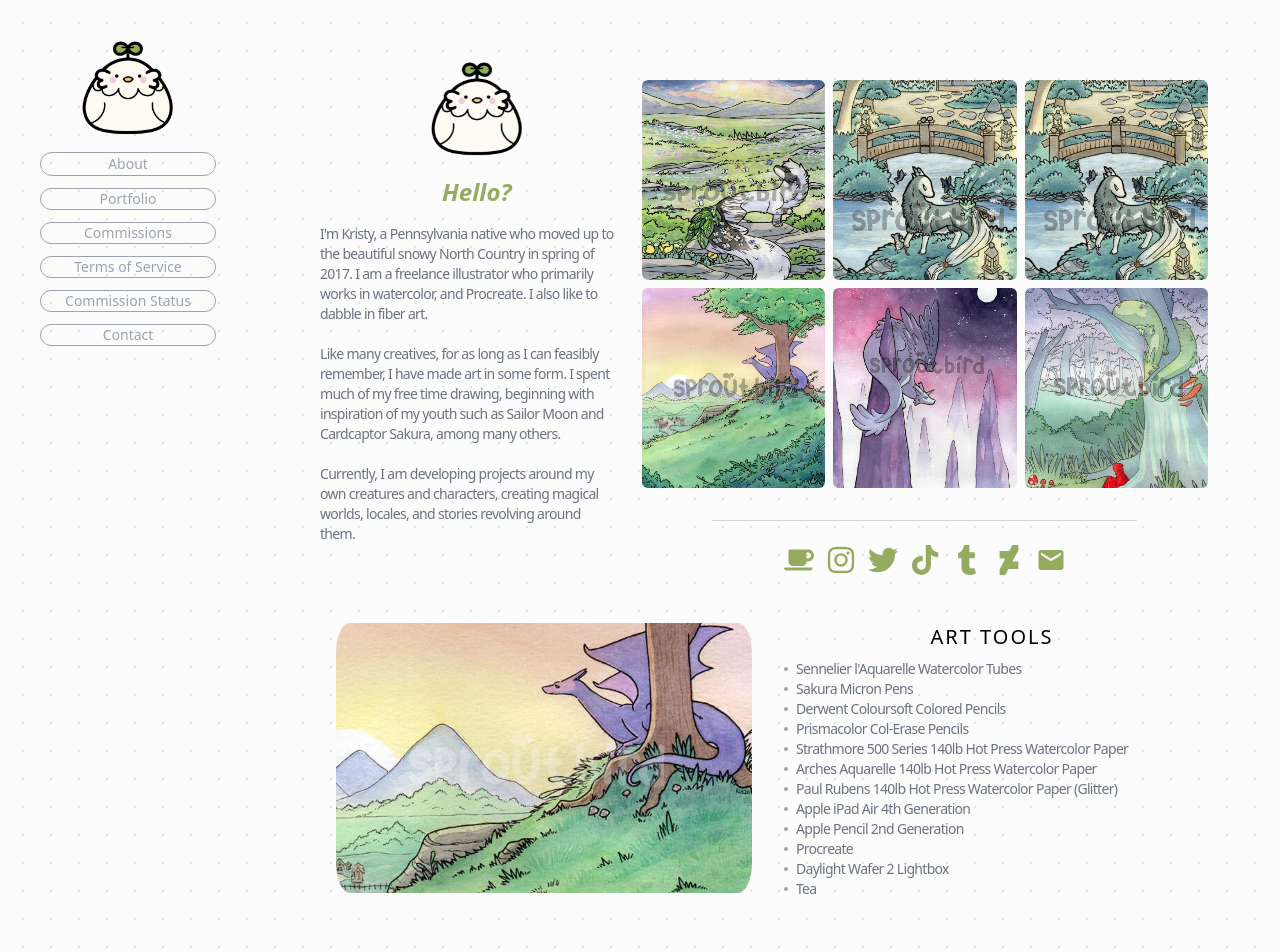
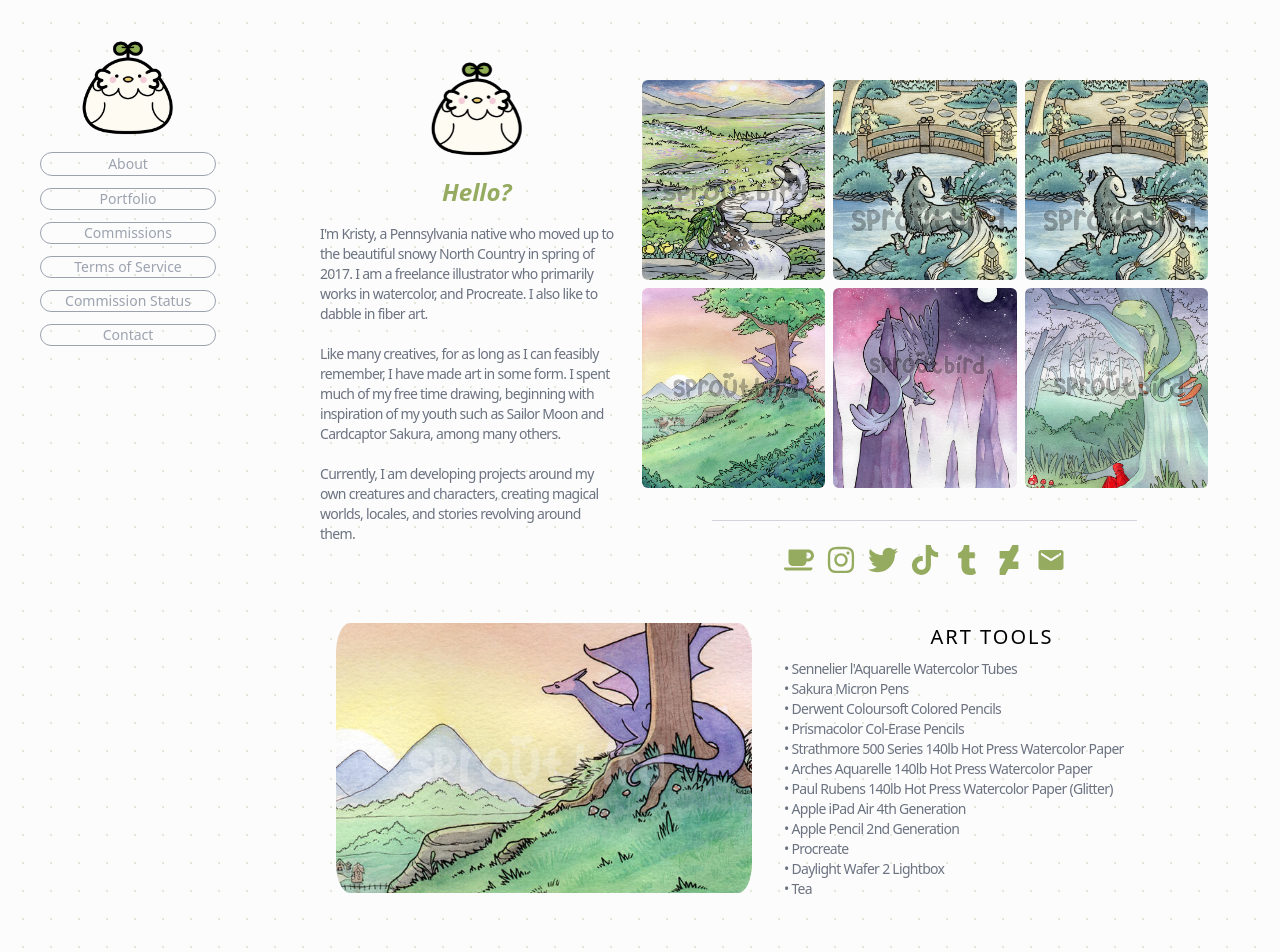
Before and after one commit to MDaud32/the-cakeguy, a Next.js app: page /About in a window 1280 px wide. Shown: the top 952 px of the page. Built offline with nearby package versions, Linux system fonts and the light colour scheme.

Commit message:
adding portfolio page

```diff
--- a/components/Navbar.jsx
+++ b/components/Navbar.jsx
@@ -31,7 +31,7 @@ const Navbar = () => {
             Commissions
           </Link>
           <Link
-            href="#"
+            href="/TermsOfService"
             className="border-[1px] border-gray-400 rounded-full hover:border-[#95AB60] hover:text-[#95AB60] text-gray-400 font-extralight text-sm">
             Terms of Service
           </Link>
--- a/pages/About.jsx
+++ b/pages/About.jsx
@@ -91,76 +91,64 @@ const About = () => {
           <h1 className="text-xl text-center tracking-widest  mb-2">
             ART TOOLS
           </h1>
-          <div className="flex flex-row items-center gap-2">
-            <div className="border-b-4 rounded-full w-1 border-gray-400"></div>
-            <p className=" text-base md:text-xs lg:text-md xl:text-sm font-medium text-gray-500 tracking-wide text-center lg:text-left md:tracking-tighter md:leading-tight md:text-left">
-              Sennelier l&apos;Aquarelle Watercolor Tubes
+          <div className="flex flex-row  gap-2">
+            <p className=" text-base md:text-xs lg:text-md xl:text-sm font-medium text-gray-500 tracking-wide text-left lg:text-left md:tracking-tighter md:leading-tight md:text-left ">
+              &#x2022; Sennelier l&apos;Aquarelle Watercolor Tubes
             </p>
           </div>
-          <div className="flex flex-row items-center gap-2">
-            <div className="border-b-4 rounded-full w-1 border-gray-400"></div>
-            <p className="text-base md:text-xs lg:text-md xl:text-sm font-medium text-gray-500 tracking-wide text-center lg:text-left md:tracking-tighter md:leading-tight md:text-left">
-              Sakura Micron Pens
+          <div className="flex flex-row  gap-2">
+            <p className="text-base md:text-xs lg:text-md xl:text-sm font-medium text-gray-500 tracking-wide text-left lg:text-left md:tracking-tighter md:leading-tight md:text-left">
+              &#x2022; Sakura Micron Pens
             </p>
           </div>
-          <div className="flex flex-row items-center gap-2">
-            <div className="border-b-4 rounded-full w-1 border-gray-400"></div>
-            <p className="text-base md:text-xs lg:text-md xl:text-sm font-medium text-gray-500 tracking-wide text-center lg:text-left md:tracking-tighter md:leading-tight md:text-left">
-              Derwent Coloursoft Colored Pencils
+          <div className="flex flex-row  gap-2">
+            <p className="text-base md:text-xs lg:text-md xl:text-sm font-medium text-gray-500 tracking-wide text-left lg:text-left md:tracking-tighter md:leading-tight md:text-left">
+              &#x2022; Derwent Coloursoft Colored Pencils
             </p>
           </div>
-          <div className="flex flex-row items-center gap-2">
-            <div className="border-b-4 rounded-full w-1 border-gray-400"></div>
-            <p className="text-base md:text-xs lg:text-md xl:text-sm font-medium text-gray-500 tracking-wide text-center lg:text-left md:tracking-tighter md:leading-tight md:text-left">
-              Prismacolor Col-Erase Pencils
+          <div className="flex flex-row  gap-2">
+            <p className="text-base md:text-xs lg:text-md xl:text-sm font-medium text-gray-500 tracking-wide text-left lg:text-left md:tracking-tighter md:leading-tight md:text-left">
+              &#x2022; Prismacolor Col-Erase Pencils
             </p>
           </div>
-          <div className="flex flex-row items-center gap-2">
-            <div className="border-b-4 rounded-full w-1 border-gray-400"></div>
-            <p className="text-base md:text-xs lg:text-md xl:text-sm font-medium text-gray-500 tracking-wide text-center lg:text-left md:tracking-tighter md:leading-tight md:text-left">
-              Strathmore 500 Series 140lb Hot Press Watercolor Paper
+          <div className="flex flex-row  gap-2">
+            <p className="text-base md:text-xs lg:text-md xl:text-sm font-medium text-gray-500 tracking-wide text-left lg:text-left md:tracking-tighter md:leading-tight md:text-left">
+              &#x2022; Strathmore 500 Series 140lb Hot Press Watercolor Paper
             </p>
           </div>
-          <div className="flex flex-row items-center gap-2">
-            <div className="border-b-4 rounded-full w-1 border-gray-400"></div>
-            <p className="text-base md:text-xs lg:text-md xl:text-sm font-medium text-gray-500 tracking-wide text-center lg:text-left md:tracking-tighter md:leading-tight md:text-left">
-              Arches Aquarelle 140lb Hot Press Watercolor Paper
+          <div className="flex flex-row  gap-2">
+            <p className="text-base md:text-xs lg:text-md xl:text-sm font-medium text-gray-500 tracking-wide text-left lg:text-left md:tracking-tighter md:leading-tight md:text-left">
+              &#x2022; Arches Aquarelle 140lb Hot Press Watercolor Paper
             </p>
           </div>
-          <div className="flex flex-row items-center gap-2">
-            <div className="border-b-4 rounded-full w-1 border-gray-400"></div>
-            <p className="text-base md:text-xs lg:text-md xl:text-sm font-medium text-gray-500 tracking-wide text-center lg:text-left md:tracking-tighter md:leading-tight md:text-left">
-              Paul Rubens 140lb Hot Press Watercolor Paper (Glitter)
+          <div className="flex flex-row  gap-2">
+            <p className="text-base md:text-xs lg:text-md xl:text-sm font-medium text-gray-500 tracking-wide text-left lg:text-left md:tracking-tighter md:leading-tight md:text-left">
+              &#x2022; Paul Rubens 140lb Hot Press Watercolor Paper (Glitter)
             </p>
           </div>
-          <div className="flex flex-row items-center gap-2">
-            <div className="border-b-4 rounded-full w-1 border-gray-400"></div>
-            <p className="text-base md:text-xs lg:text-md xl:text-sm font-medium text-gray-500 tracking-wide text-center lg:text-left md:tracking-tighter md:leading-tight md:text-left">
-              Apple iPad Air 4th Generation
+          <div className="flex flex-row  gap-2">
+            <p className="text-base md:text-xs lg:text-md xl:text-sm font-medium text-gray-500 tracking-wide text-left lg:text-left md:tracking-tighter md:leading-tight md:text-left">
+              &#x2022; Apple iPad Air 4th Generation
             </p>
           </div>
-          <div className="flex flex-row items-center gap-2">
-            <div className="border-b-4 rounded-full w-1 border-gray-400"></div>
-            <p className="text-base md:text-xs lg:text-md xl:text-sm font-medium text-gray-500 tracking-wide text-center lg:text-left md:tracking-tighter md:leading-tight md:text-left">
-              Apple Pencil 2nd Generation
+          <div className="flex flex-row  gap-2">
+            <p className="text-base md:text-xs lg:text-md xl:text-sm font-medium text-gray-500 tracking-wide text-left lg:text-left md:tracking-tighter md:leading-tight md:text-left">
+              &#x2022; Apple Pencil 2nd Generation
             </p>
           </div>
-          <div className="flex flex-row items-center gap-2">
-            <div className="border-b-4 rounded-full w-1 border-gray-400"></div>
-            <p className="text-base md:text-xs lg:text-md xl:text-sm font-medium text-gray-500 tracking-wide text-center lg:text-left md:tracking-tighter md:leading-tight md:text-left">
-              Procreate
+          <div className="flex flex-row  gap-2">
+            <p className="text-base md:text-xs lg:text-md xl:text-sm font-medium text-gray-500 tracking-wide text-left lg:text-left md:tracking-tighter md:leading-tight md:text-left">
+              &#x2022; Procreate
             </p>
           </div>
-          <div className="flex flex-row items-center gap-2">
-            <div className="border-b-4 rounded-full w-1 border-gray-400"></div>
-            <p className="text-base md:text-xs lg:text-md xl:text-sm font-medium text-gray-500 tracking-wide text-center lg:text-left md:tracking-tighter md:leading-tight md:text-left">
-              Daylight Wafer 2 Lightbox
+          <div className="flex flex-row  gap-2">
+            <p className="text-base md:text-xs lg:text-md xl:text-sm font-medium text-gray-500 tracking-wide text-left lg:text-left md:tracking-tighter md:leading-tight md:text-left">
+              &#x2022; Daylight Wafer 2 Lightbox
             </p>
           </div>
-          <div className="flex flex-row items-center gap-2">
-            <div className="border-b-4 rounded-full w-1 border-gray-400"></div>
-            <p className="text-base md:text-xs lg:text-md xl:text-sm font-medium text-gray-500 tracking-wide text-center lg:text-left md:tracking-tighter md:leading-tight md:text-left">
-              Tea
+          <div className="flex flex-row  gap-2">
+            <p className="text-base md:text-xs lg:text-md xl:text-sm font-medium text-gray-500 tracking-wide text-left lg:text-left md:tracking-tighter md:leading-tight md:text-left">
+              &#x2022; Tea
             </p>
           </div>
         </div>
--- /dev/null
+++ b/pages/TermsOfService.jsx
@@ -0,0 +1,19 @@
+import React from "react";
+
+const TermsOfService = () => {
+  return (
+    <div className="md:w-[75%] lg:w-[80%] ml-auto px-6  pt-10">
+      <h1 className="text-xl text-center tracking-[0.3em] text-gray-500 mb-2 mt-4 md:mt-0 uppercase">
+        Terms Of Service
+      </h1>
+      <p className="text-gray-500 text-left text-[12px]">
+        Please read these terms carefully and in its entirety. If there are any
+        questions or concerns, feel free to contact me. <br />
+        By commissioning me, you are agreeing to the terms and conditions
+        presented below.
+      </p>
+    </div>
+  );
+};
+
+export default TermsOfService;
```
Also changed, not shown: pages/Portfolio.jsx (+191 -46 lines).
